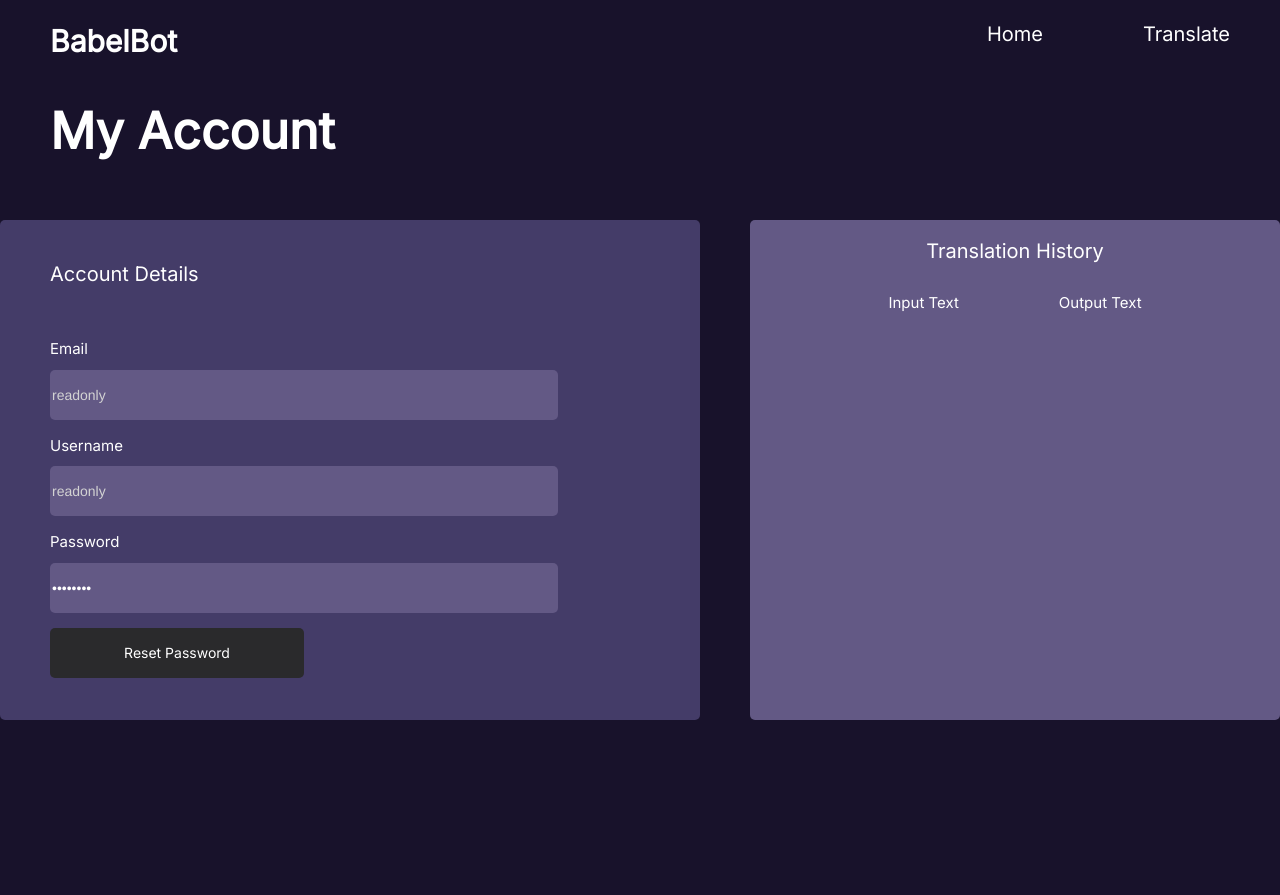
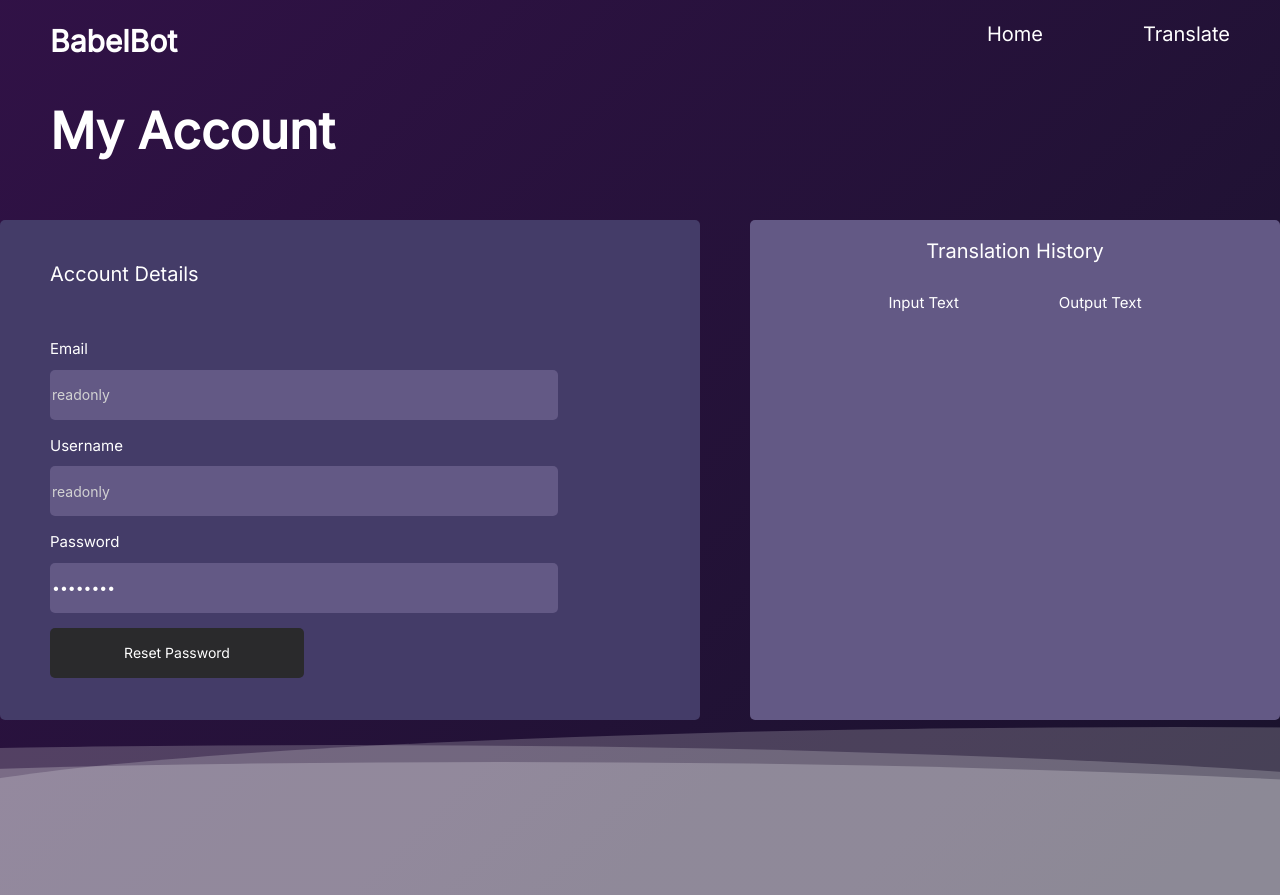
Before and after one commit to bowwwy/BabelBot, a Flask app: template templates/myAccount.html in a window 1280 px wide. Run offline with Flask 3, Linux system fonts and the light colour scheme; the template is opened without the code that fills it, so the values that code supplies are empty; parts of the project's set-up code (start-up, migrations or seed data) failed here and were passed over; some libraries are stand-ins or nearby versions.

Commit message:
Changes on all screens
Waving Background

```diff
--- a/templates/login.html
+++ b/templates/login.html
@@ -84,7 +84,7 @@
         margin: auto;
         font-family: -apple-system, BlinkMacSystemFont, sans-serif;
         overflow: auto;
-        background: linear-gradient(315deg, rgba(24,18,43,1), rgba(72,17,96,1), rgba(97,42,121, 1));
+        background: linear-gradient(315deg, rgba(24,18,43,1), rgba(72,17,96,1), rgba(18,6,24,1));
         animation: gradient 15s ease infinite;
         background-size: 400% 400%;
         background-attachment: fixed;
--- a/templates/myAccount.html
+++ b/templates/myAccount.html
@@ -73,11 +73,90 @@
     </div>
     </div>
 </div>
+
+<div>
+     <div class="wave"></div>
+     <div class="wave"></div>
+     <div class="wave"></div>
+</div>
+
 </body>
+
 <script>
     document.getElementById("passID").readOnly = true;
 </script>
+
 <style>
+
+    body {
+        margin: auto;
+        font-family: -apple-system, BlinkMacSystemFont, sans-serif;
+        overflow: auto;
+        background: linear-gradient(315deg, rgba(24,18,43,1), rgba(72,17,96,1), rgba(18,6,24,1));
+        animation: gradient 15s ease infinite;
+        background-size: 400% 400%;
+        background-attachment: fixed;
+    }
+
+    @keyframes gradient {
+        0% {
+            background-position: 0% 0%;
+        }
+        50% {
+            background-position: 100% 100%;
+        }
+        100% {
+            background-position: 0% 0%;
+        }
+    }
+
+    .wave {
+        background: rgb(255 255 255 / 25%);
+        border-radius: 1000% 1000% 0 0;
+        position: fixed;
+        width: 200%;
+        height: 12em;
+        animation: wave 10s -3s linear infinite;
+        transform: translate3d(0, 0, 0);
+        opacity: 0.8;
+        bottom: 0;
+        left: 0;
+        z-index: -1;
+    }
+
+    .wave:nth-of-type(2) {
+        bottom: -1.25em;
+        animation: wave 18s linear reverse infinite;
+        opacity: 0.8;
+    }
+
+    .wave:nth-of-type(3) {
+        bottom: -2.5em;
+        animation: wave 20s -1s reverse infinite;
+        opacity: 0.9;
+    }
+
+    @keyframes wave {
+        2% {
+            transform: translateX(1);
+        }
+
+        25% {
+            transform: translateX(-25%);
+        }
+
+        50% {
+            transform: translateX(-50%);
+        }
+
+        75% {
+            transform: translateX(-25%);
+        }
+
+        100% {
+            transform: translateX(1);
+        }
+    }
 
     ::-webkit-scrollbar {
         width: 0px;
--- a/templates/register.html
+++ b/templates/register.html
@@ -52,7 +52,7 @@
         margin: auto;
         font-family: -apple-system, BlinkMacSystemFont, sans-serif;
         overflow: auto;
-        background: linear-gradient(315deg, rgba(24,18,43,1), rgba(72,17,96,1), rgba(97,42,121, 1));
+        background: linear-gradient(315deg, rgba(24,18,43,1), rgba(72,17,96,1), rgba(18,6,24,1));
         animation: gradient 15s ease infinite;
         background-size: 400% 400%;
         background-attachment: fixed;
--- a/templates/translate.html
+++ b/templates/translate.html
@@ -97,7 +97,7 @@
         margin: auto;
         font-family: -apple-system, BlinkMacSystemFont, sans-serif;
         overflow: auto;
-        background: linear-gradient(315deg, rgba(24,18,43,1), rgba(72,17,96,1), rgba(97,42,121, 1));
+        background: linear-gradient(315deg, rgba(24,18,43,1), rgba(72,17,96,1), rgba(18,6,24,1));
         animation: gradient 15s ease infinite;
         background-size: 400% 400%;
         background-attachment: fixed;
```
